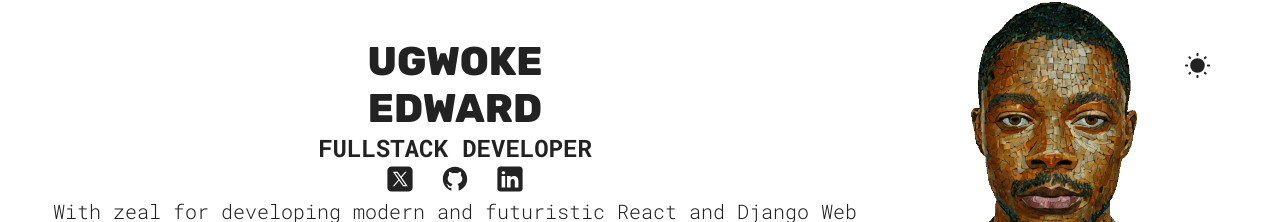
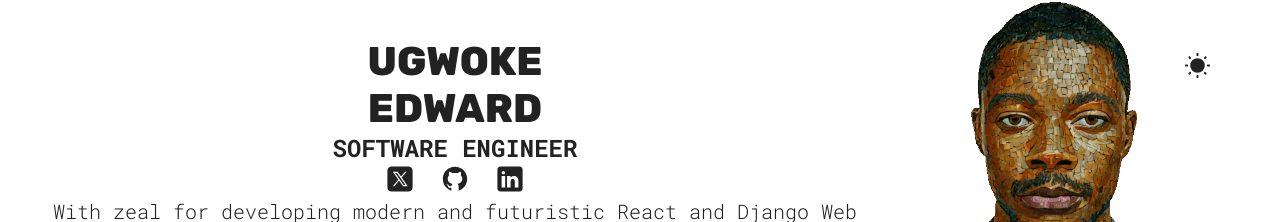
Before and after one commit to NeduStack/Edward-Portfolio, a React (Vite) app: page / in a window 1280 px wide. Shown: the part 268-490 px from the top of the page. Built offline with nearby package versions, Linux system fonts and the light colour scheme.

Commit message:
Update Hero.jsx

```diff
--- a/src/sections/Hero/Hero.jsx
+++ b/src/sections/Hero/Hero.jsx
@@ -37,7 +37,7 @@ function Hero() {
                 <br />
                 Edward
             </h1>
-            <h2> FullStack Developer</h2>
+            <h2> Software Engineer </h2>
             <span>
                 <a href="https://twitter.com" target="_blank">
                     <img src={twitterIcon} alt="Twitter icon" />
```
